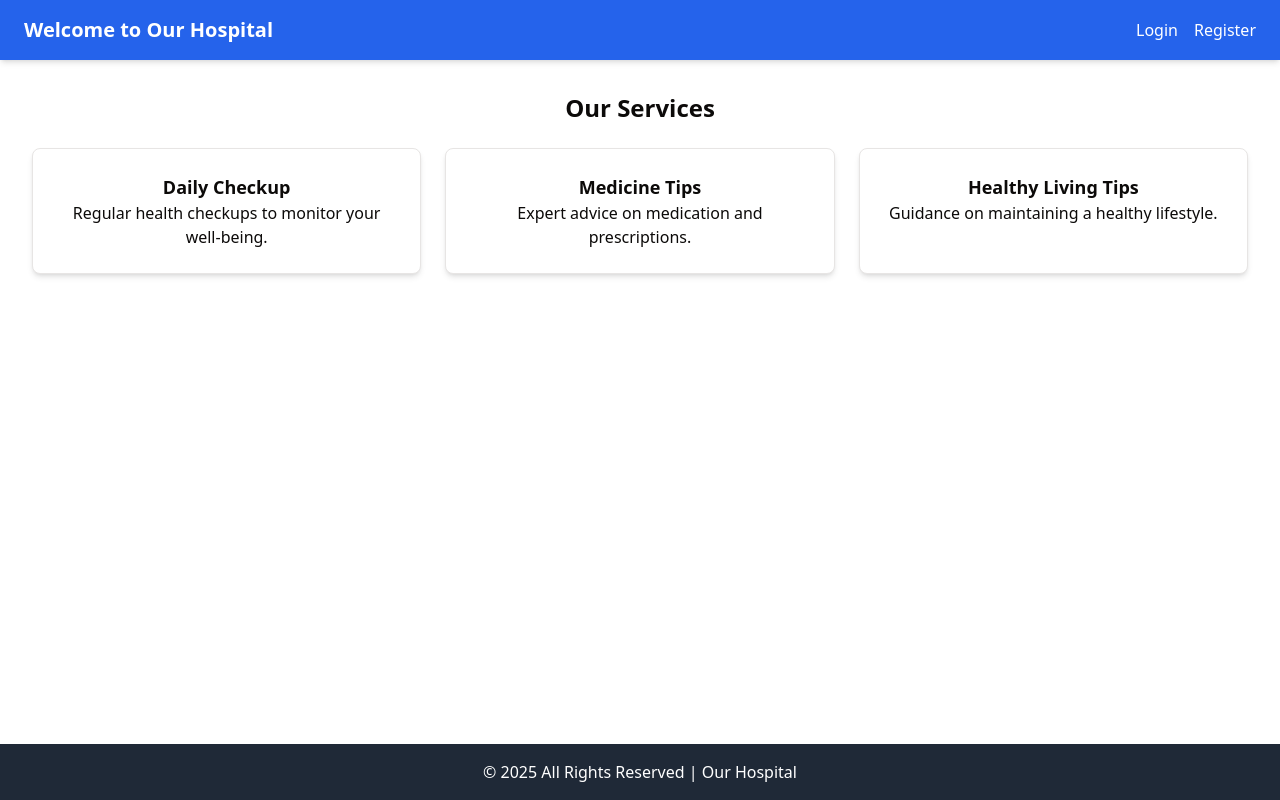
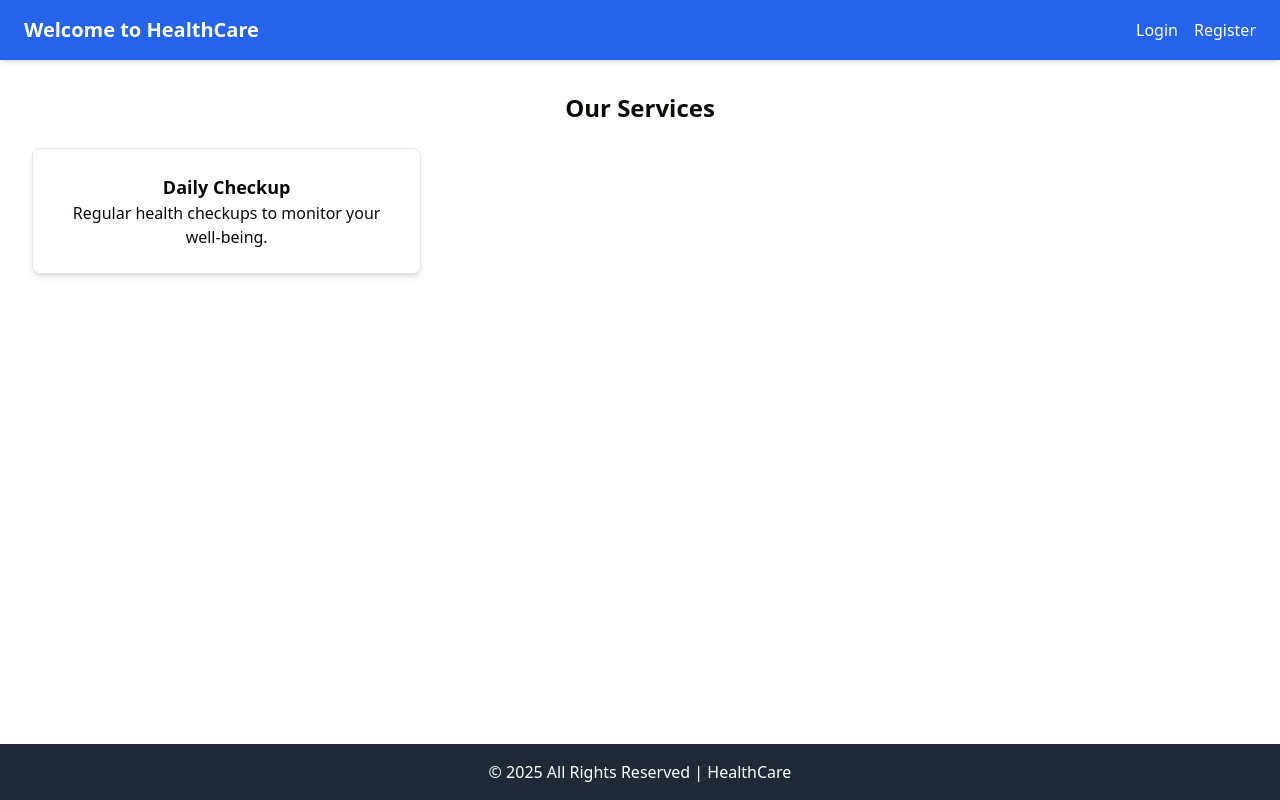
Before and after one commit to vijayakumarmp/vijay_nextjs_mongodb, a Next.js app: page / in a window 1280 px wide. Built offline with nearby package versions, Linux system fonts and the light colour scheme.

Commit message:
new changes

```diff
--- a/src/app/login/page.js
+++ b/src/app/login/page.js
@@ -30,7 +30,7 @@ export default function Login() {
       });
 
       const data = await res.json();
-
+      console.log("data",data);
       if (res.ok) {
         localStorage.setItem("token", data.token);
         localStorage.setItem("user", JSON.stringify(data.user));
--- a/src/app/page.js
+++ b/src/app/page.js
@@ -6,7 +6,7 @@ export default function Home() {
     <div className="min-h-screen flex flex-col">
       {/* Top Menu */}
       <header className="bg-blue-600 text-white py-4 px-6 flex justify-between items-center shadow-md">
-        <h1 className="text-xl font-bold">Welcome to Our Hospital</h1>
+        <h1 className="text-xl font-bold">Welcome to HealthCare</h1>
         <nav>
           <Link href="/login" className="mr-4 hover:underline">
            Login
@@ -25,20 +25,13 @@ export default function Home() {
             <h3 className="text-lg font-semibold">Daily Checkup</h3>
             <p>Regular health checkups to monitor your well-being.</p>
           </div>
-          <div className="p-6 border rounded-lg shadow-md bg-white">
-            <h3 className="text-lg font-semibold">Medicine Tips</h3>
-            <p>Expert advice on medication and prescriptions.</p>
-          </div>
-          <div className="p-6 border rounded-lg shadow-md bg-white">
-            <h3 className="text-lg font-semibold">Healthy Living Tips</h3>
-            <p>Guidance on maintaining a healthy lifestyle.</p>
-          </div>
+
         </div>
       </main>
 
       {/* Footer */}
       <footer className="bg-gray-800 text-white text-center py-4 mt-6">
-        <p>© {new Date().getFullYear()} All Rights Reserved | Our Hospital</p>
+        <p>© {new Date().getFullYear()} All Rights Reserved | HealthCare</p>
       </footer>
     </div>
   );
```
